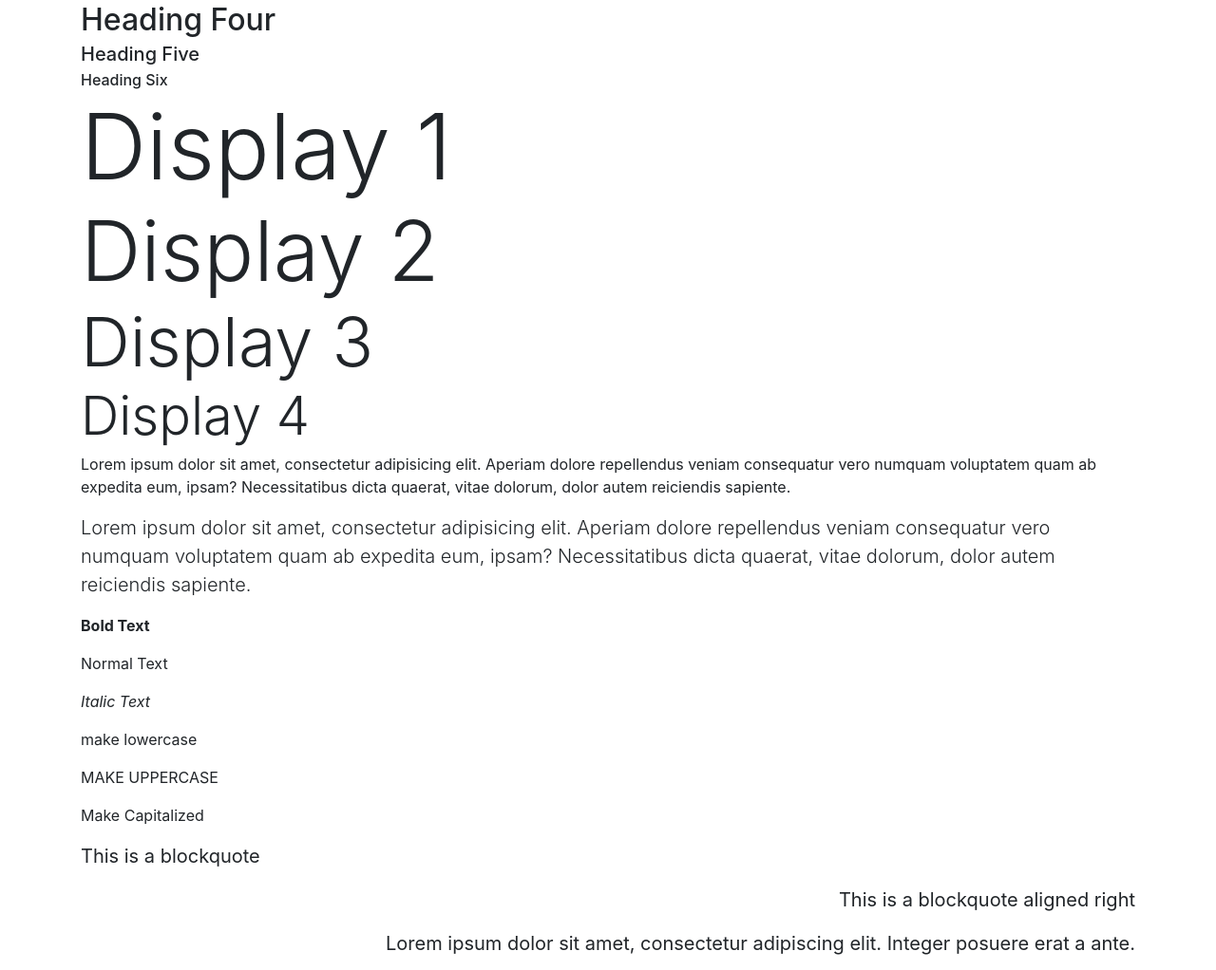
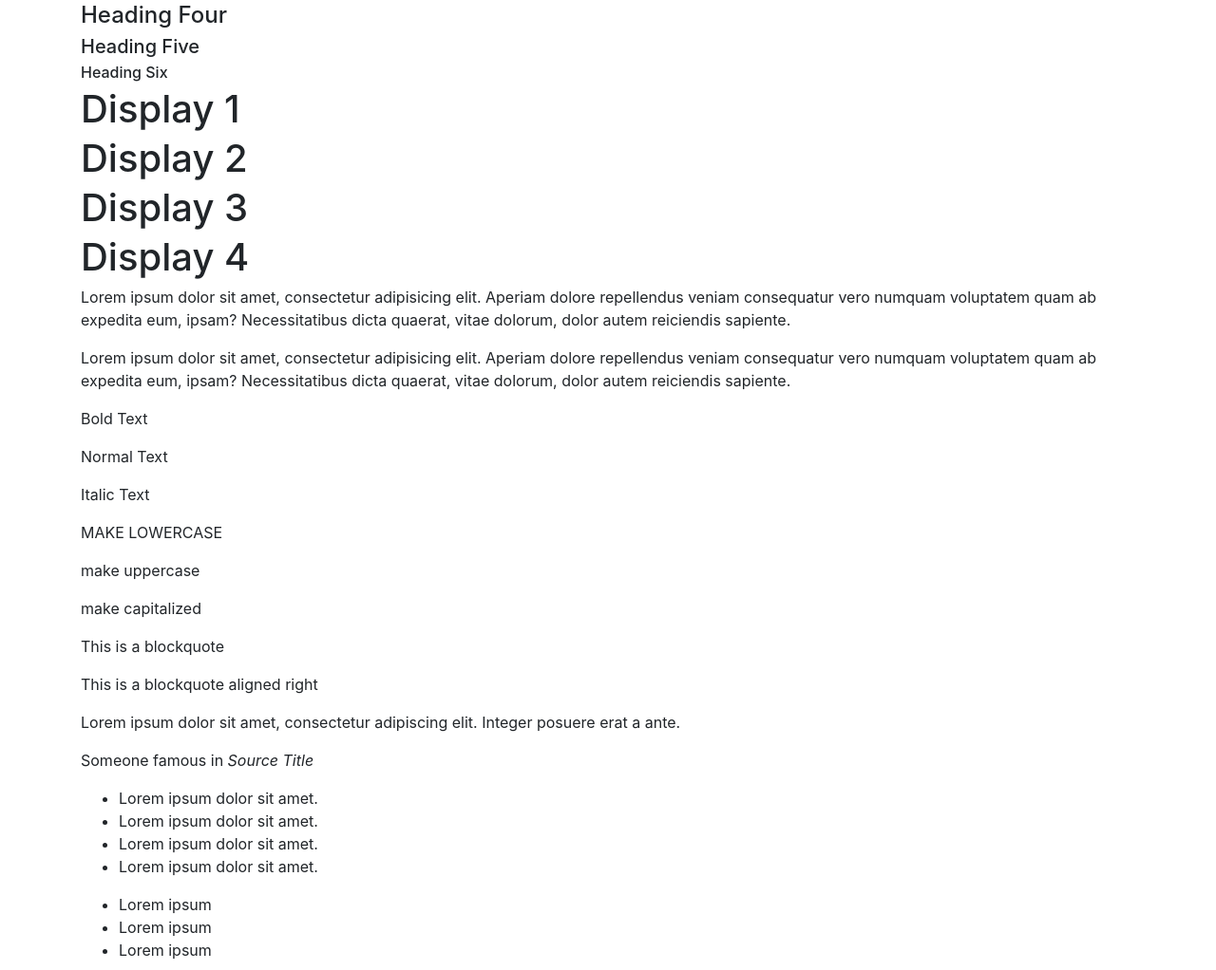
Before and after one commit to megaexception/experimental, a plain HTML site: page bootstrap/2_2_basic_typography.html in a window 1280 px wide. Shown: the part 329-1351 px from the top of the page at 95% size. Drawn offline with nearby package versions, Linux system fonts and the light colour scheme.

Commit message:
unbootstrapped lesson 2.2

```diff
--- a/bootstrap/2_2_basic_typography.html
+++ b/bootstrap/2_2_basic_typography.html
@@ -83,53 +83,53 @@
     <!--####################START HERE######################-->
 
     <!-- HEADINGS -->
-    <h1>Heading One <small class="text-muted">Subtext</small></h1>
+    <h1>Heading One <small>Subtext</small></h1>
     <h2>Heading Two</h2>
     <h3>Heading Three</h3>
-    <h4 class="h2">Heading Four</h4>
+    <h4>Heading Four</h4>
     <h5>Heading Five</h5>
     <h6>Heading Six</h6>
 
     <!-- DISPLAY CLASSES -->
-    <h1 class="display-1">Display 1</h1>
-    <h1 class="display-2">Display 2</h1>
-    <h1 class="display-3">Display 3</h1>
-    <h1 class="display-4">Display 4</h1>
+    <h1>Display 1</h1>
+    <h1>Display 2</h1>
+    <h1>Display 3</h1>
+    <h1>Display 4</h1>
 
     <!-- PARAGRAPHS -->
     <p>Lorem ipsum dolor sit amet, consectetur adipisicing elit. Aperiam dolore repellendus veniam consequatur vero numquam voluptatem quam ab expedita eum, ipsam? Necessitatibus dicta quaerat, vitae dolorum, dolor autem reiciendis sapiente.</p>
 
     <!-- LEAD -->
-    <p class="lead">Lorem ipsum dolor sit amet, consectetur adipisicing elit. Aperiam dolore repellendus veniam consequatur vero numquam voluptatem quam ab expedita eum, ipsam? Necessitatibus dicta quaerat, vitae dolorum, dolor autem reiciendis sapiente.</p>
+    <p>Lorem ipsum dolor sit amet, consectetur adipisicing elit. Aperiam dolore repellendus veniam consequatur vero numquam voluptatem quam ab expedita eum, ipsam? Necessitatibus dicta quaerat, vitae dolorum, dolor autem reiciendis sapiente.</p>
 
     <!-- STYLE CLASSES -->
-    <p class="font-weight-bold">Bold Text</p>
-    <p class="font-weight-normal">Normal Text</p>
-    <p class="font-italic">Italic Text</p>
+    <p>Bold Text</p>
+    <p>Normal Text</p>
+    <p>Italic Text</p>
 
     <!-- TEXT TRANSFORMS -->
-    <p class="text-lowercase">MAKE LOWERCASE</p>
-    <p class="text-uppercase">make uppercase</p>
-    <p class="text-capitalize">make capitalized</p>
+    <p>MAKE LOWERCASE</p>
+    <p>make uppercase</p>
+    <p>make capitalized</p>
 
     <!-- BLOCKQUOTES -->
-    <blockquote class="blockquote">
+    <blockquote>
       <p>This is a blockquote</p>
     </blockquote>
 
     <!-- BLOCKQUOTE RIGHT ALIGNED -->
-    <blockquote class="blockquote text-right">
+    <blockquote>
       <p>This is a blockquote aligned right</p>
     </blockquote>
 
     <!-- BLOCKQUOTE WITH FOOTER -->
-    <blockquote class="blockquote text-right">
+    <blockquote>
       <p>Lorem ipsum dolor sit amet, consectetur adipiscing elit. Integer posuere erat a ante.</p>
-      <footer class="blockquote-footer">Someone famous in <cite title="Source Title">Source Title</cite></footer>
+      <footer >Someone famous in <cite title="Source Title">Source Title</cite></footer>
     </blockquote>
 
     <!-- LISTS -->
-    <ul class="list-unstyled">
+    <ul>
       <li>Lorem ipsum dolor sit amet.</li>
       <li>Lorem ipsum dolor sit amet.</li>
       <li>Lorem ipsum dolor sit amet.</li>
@@ -137,10 +137,10 @@
     </ul>
 
     <!-- INLINE LIST -->
-    <ul class="list-inline">
-      <li class="list-inline-item">Lorem ipsum</li>
-      <li class="list-inline-item">Lorem ipsum </li>
-      <li class="list-inline-item">Lorem ipsum </li>
+    <ul>
+      <li>Lorem ipsum</li>
+      <li>Lorem ipsum </li>
+      <li>Lorem ipsum </li>
     </ul>
   </div>
 
```
